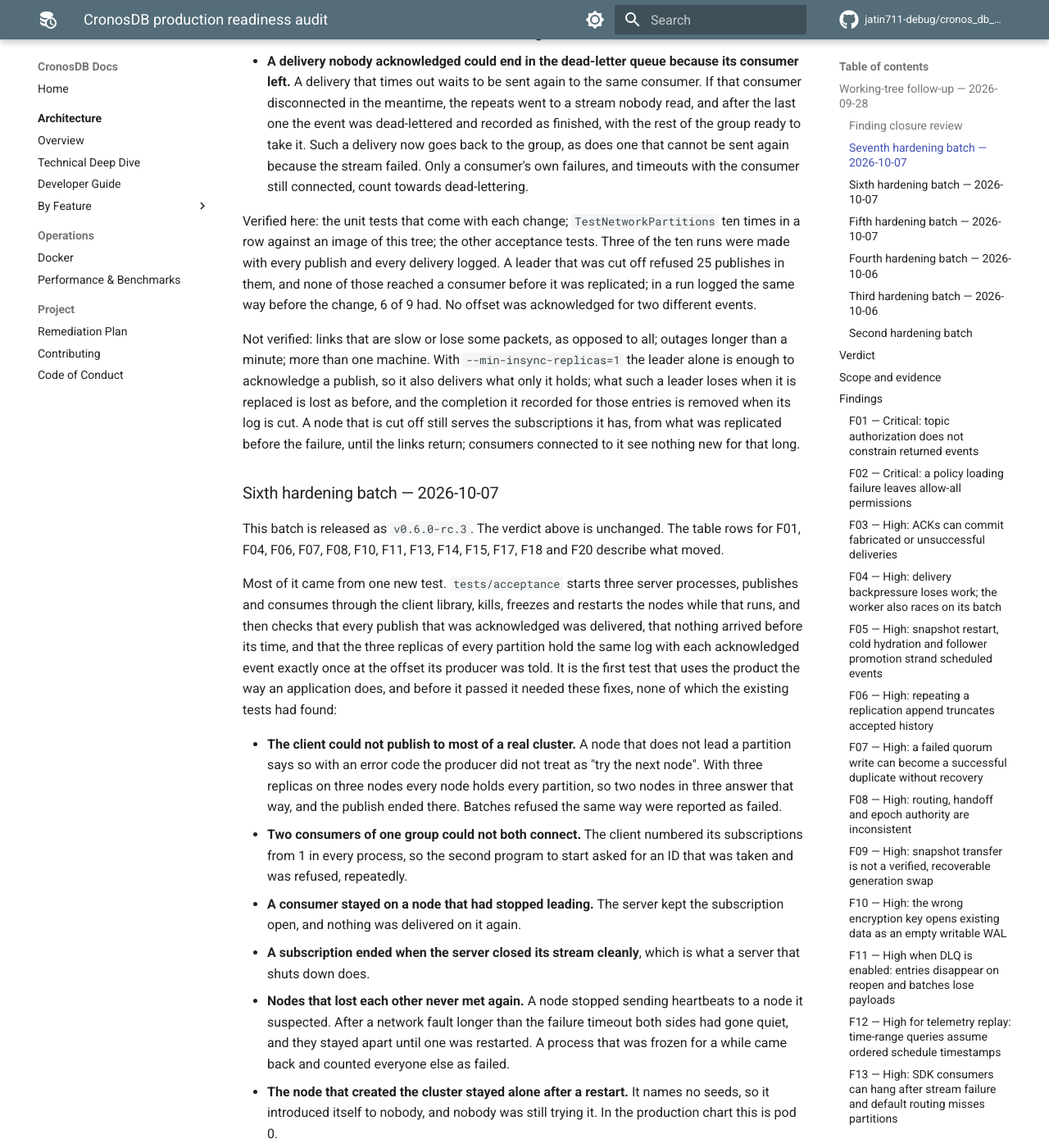
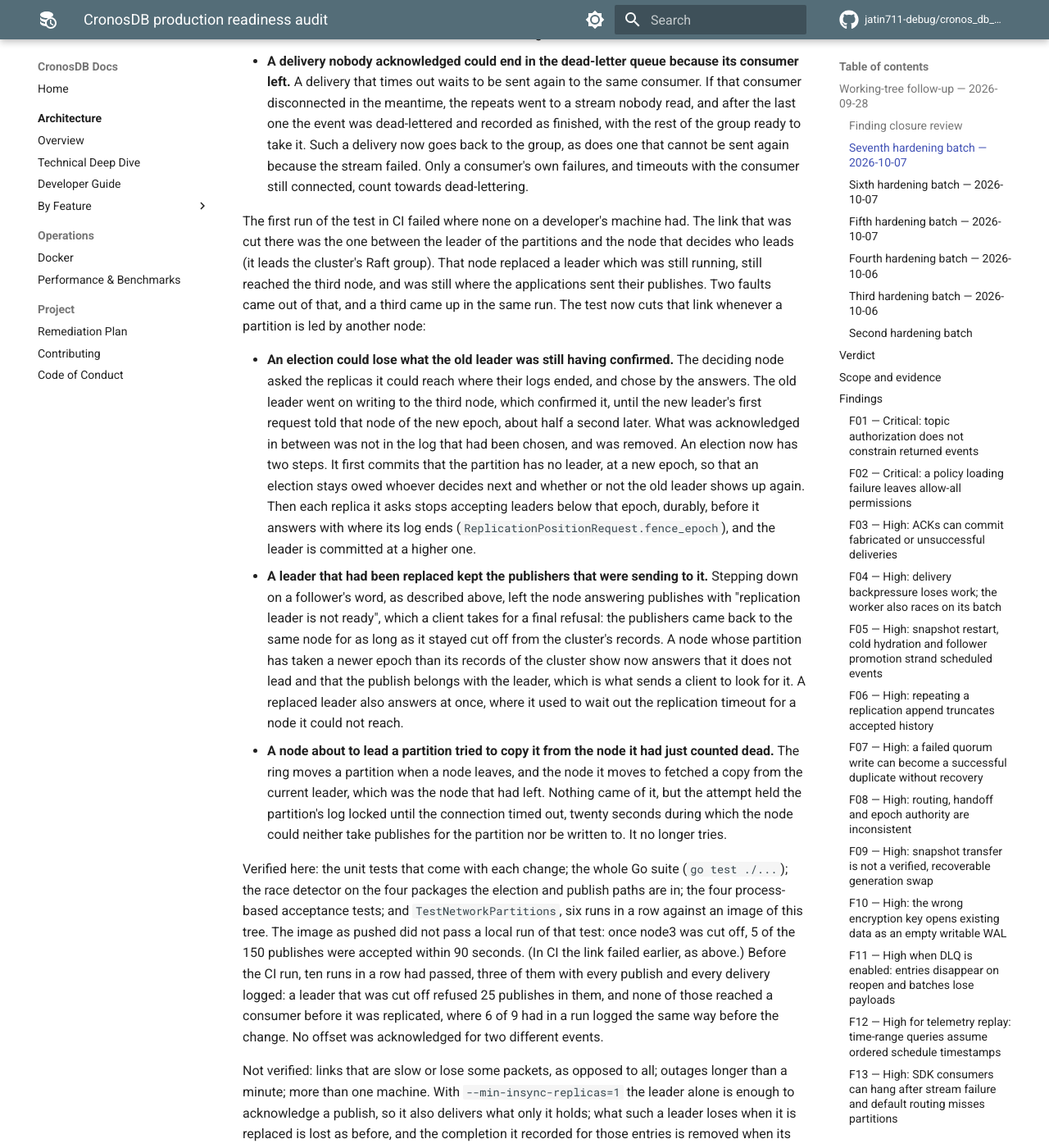
Before and after one commit to jatin711-debug/cronos_db_golang, an MkDocs documentation site: the page built from docs/PRODUCTION_AUDIT_2026-09-27.md, in a window 1280 px wide and 1400 px high, scrolled down 10860 px. Shown: the whole window at 82% size. Built offline with MkDocs 1.6.1 and Material for MkDocs 9.7.7, drawn with Linux system fonts in a browser that asks for light colours; comment, search, counter and statistics services are not loaded.

Commit message:
Describe the election fence and the faults the partition test found
The partition test found three faults in CI. The commits before this one fix
them, and the audit records what each was and what the test now verifies.

The replication reference describes the election's two steps and the fence
that makes the second one safe. The cluster reference covers the health
check that names the node which decides leadership, the refusal a replaced
leader gives, and that a node does not copy a partition from a leader it
cannot reach.

Co-Authored-By: Claude Opus 5.5 (1M context) <noreply@anthropic.com>

```diff
--- a/docs/PRODUCTION_AUDIT_2026-09-27.md
+++ b/docs/PRODUCTION_AUDIT_2026-09-27.md
@@ -118,13 +118,56 @@ faults were found.
   failures, and timeouts with the consumer still connected, count towards
   dead-lettering.
 
-Verified here: the unit tests that come with each change;
-`TestNetworkPartitions` ten times in a row against an image of this tree;
-the other acceptance tests. Three of the ten runs were made with every
-publish and every delivery logged. A leader that was cut off refused 25
-publishes in them, and none of those reached a consumer before it was
-replicated; in a run logged the same way before the change, 6 of 9 had. No
-offset was acknowledged for two different events.
+The first run of the test in CI failed where none on a developer's machine
+had. The link that was cut there was the one between the leader of the
+partitions and the node that decides who leads (it leads the cluster's Raft
+group). That node replaced a leader which was still running, still reached
+the third node, and was still where the applications sent their publishes.
+Two faults came out of that, and a third came up in the same run. The test
+now cuts that link whenever a partition is led by another node:
+
+- **An election could lose what the old leader was still having confirmed.**
+  The deciding node asked the replicas it could reach where their logs
+  ended, and chose by the answers. The old leader went on writing to the
+  third node, which confirmed it, until the new leader's first request told
+  that node of the new epoch, about half a second later. What was
+  acknowledged in between was not in the log that had been chosen, and was
+  removed. An election now has two steps. It first commits that the
+  partition has no leader, at a new epoch, so that an election stays owed
+  whoever decides next and whether or not the old leader shows up again.
+  Then each replica it asks stops accepting leaders below that epoch,
+  durably, before it answers with where its log ends
+  (`ReplicationPositionRequest.fence_epoch`), and the leader is committed at
+  a higher one.
+- **A leader that had been replaced kept the publishers that were sending to
+  it.** Stepping down on a follower's word, as described above, left the
+  node answering publishes with "replication leader is not ready", which a
+  client takes for a final refusal: the publishers came back to the same
+  node for as long as it stayed cut off from the cluster's records. A node
+  whose partition has taken a newer epoch than its records of the cluster
+  show now answers that it does not lead and that the publish belongs with
+  the leader, which is what sends a client to look for it. A replaced leader
+  also answers at once, where it used to wait out the replication timeout
+  for a node it could not reach.
+- **A node about to lead a partition tried to copy it from the node it had
+  just counted dead.** The ring moves a partition when a node leaves, and
+  the node it moves to fetched a copy from the current leader, which was the
+  node that had left. Nothing came of it, but the attempt held the
+  partition's log locked until the connection timed out, twenty seconds
+  during which the node could neither take publishes for the partition nor
+  be written to. It no longer tries.
+
+Verified here: the unit tests that come with each change; the whole Go suite
+(`go test ./...`); the race detector on the four packages the election and
+publish paths are in; the four process-based acceptance tests; and
+`TestNetworkPartitions`, six runs in a row against an image of this tree. The
+image as pushed did not pass a local run of that test: once node3 was cut
+off, 5 of the 150 publishes were accepted within 90 seconds. (In CI the
+link failed earlier, as above.) Before the CI run, ten runs in a row had
+passed, three of them with every publish and every delivery logged: a leader
+that was cut off refused 25 publishes in them, and none of those reached a
+consumer before it was replicated, where 6 of 9 had in a run logged the same
+way before the change. No offset was acknowledged for two different events.
 
 Not verified: links that are slow or lose some packets, as opposed to all;
 outages longer than a minute; more than one machine. With
```
Also changed, not shown: docs/architecture/features/cluster.md (+3 -0 lines), docs/architecture/features/replication.md (+15 -0 lines).
